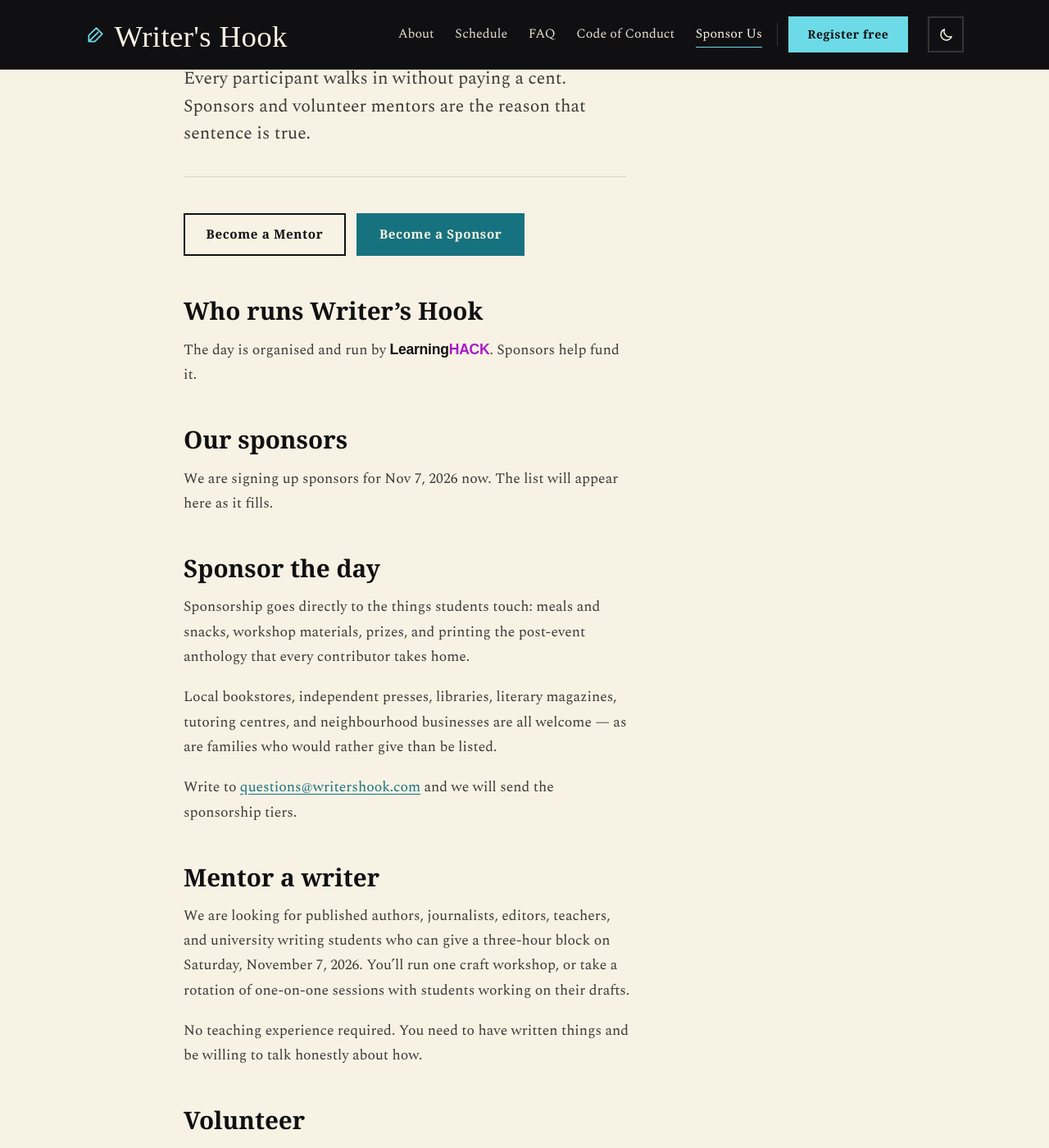
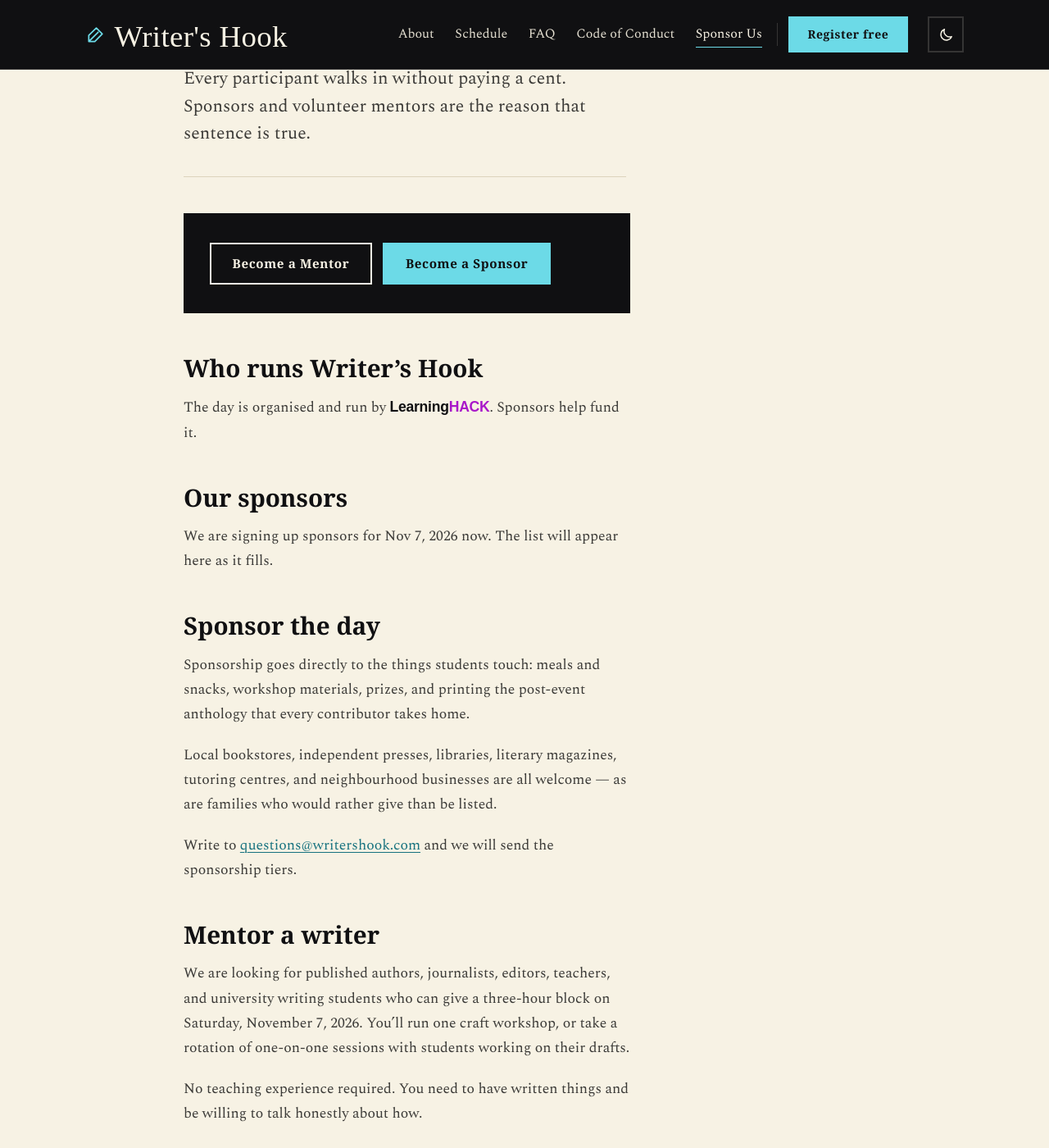
Before and after one commit to Writer-s-Hook/Website, a Jekyll site: the page built from support.md, in a window 1280 px wide and 1400 px high, scrolled down 239 px. Shown: the whole window at 82% size. Built offline with Jekyll 4.4.1, drawn with Linux system fonts in a browser that asks for light colours; some web fonts are replaced.

Commit message:
Put the sponsor buttons on a band instead of restyling them
.btn-primary fills with the raw accent, which is built to sit on dark; against
cream it is about 1.4:1 and the shape disappears. The closing CTA section that
used to carry these buttons was a dark band, which is why this never showed
before.

So the band goes back under them rather than the button being restyled.
_sass/base/_base.scss is now byte-identical to before any of this: the
.btn-on-paper variant is gone and no shared button class was touched.

Co-Authored-By: Claude Opus 5 <noreply@anthropic.com>

```diff
--- a/_sass/base/_base.scss
+++ b/_sass/base/_base.scss
@@ -111,16 +111,6 @@ a:hover { color: var(--accent-deep); }
   color: var(--ink);
   &:hover { background: var(--ink); color: var(--paper); }
 }
-// A filled button sitting on the page rather than on a band. .btn-primary fills
-// with the raw accent, which is right on the dark bands it normally sits on but
-// only about 1.4:1 against cream. This variant fills with the darker teal
-// instead. Deliberately separate from .btn-primary so band buttons are untouched.
-.btn-on-paper {
-  background: var(--accent-ink);
-  border-color: var(--accent-ink);
-  color: var(--paper);
-  &:hover { background: transparent; color: var(--accent-ink); border-color: var(--accent-ink); }
-}
 
 @media (prefers-reduced-motion: reduce) {
   * { transition: none !important; animation: none !important; }
--- a/_sass/components/_page.scss
+++ b/_sass/components/_page.scss
@@ -58,3 +58,14 @@
   display: flex; flex-wrap: wrap; gap: .85rem;
   margin: 0 0 3rem;
 }
+
+// The pair sits on a band. .btn-primary fills with the raw accent, which is
+// built to sit on dark: against cream it is only about 1.4:1 and the shape
+// disappears. Putting the band back under it is what the button expects, and
+// leaves the shared button classes alone.
+.action-band {
+  @include on-band;
+  padding: 2.2rem 2rem;
+  margin: 0 0 3rem;
+  .page-actions { margin: 0; }
+}
--- a/support.md
+++ b/support.md
@@ -9,9 +9,11 @@ standfirst: >-
   the reason that sentence is true.
 ---
 
-<div class="page-actions">
-  <a class="btn btn-ghost" href="mailto:{{ site.email }}?subject=Mentoring%20at%20Writer%27s%20Hook">Become a Mentor</a>
-  <a class="btn btn-on-paper" href="https://hcb.hackclub.com/donations/start/learning-hack" target="_blank" rel="noopener">Become a Sponsor</a>
+<div class="action-band">
+  <div class="page-actions">
+    <a class="btn btn-ghost" href="mailto:{{ site.email }}?subject=Mentoring%20at%20Writer%27s%20Hook">Become a Mentor</a>
+    <a class="btn btn-primary" href="https://hcb.hackclub.com/donations/start/learning-hack" target="_blank" rel="noopener">Become a Sponsor</a>
+  </div>
 </div>
 
 ## Who runs Writer's Hook
```
